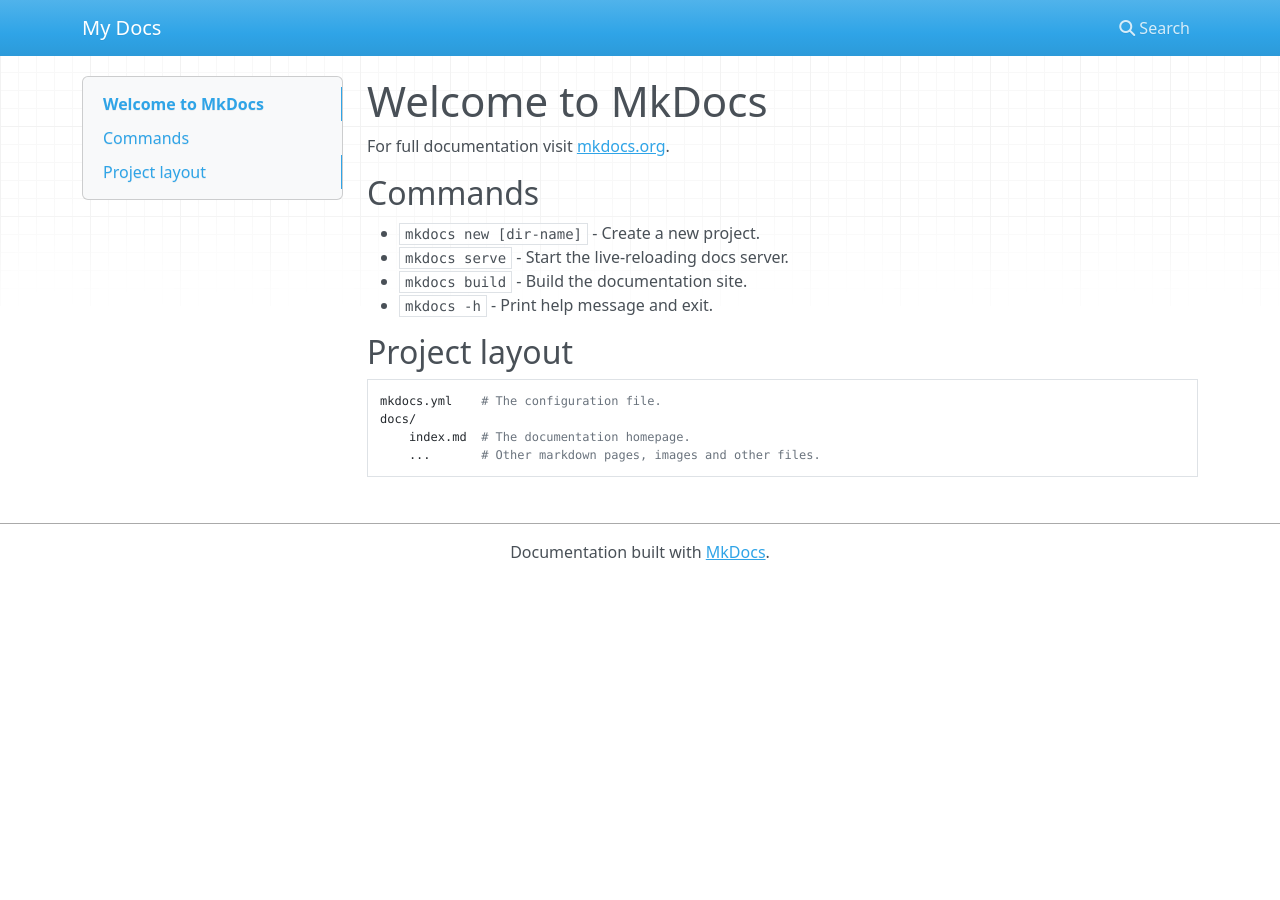
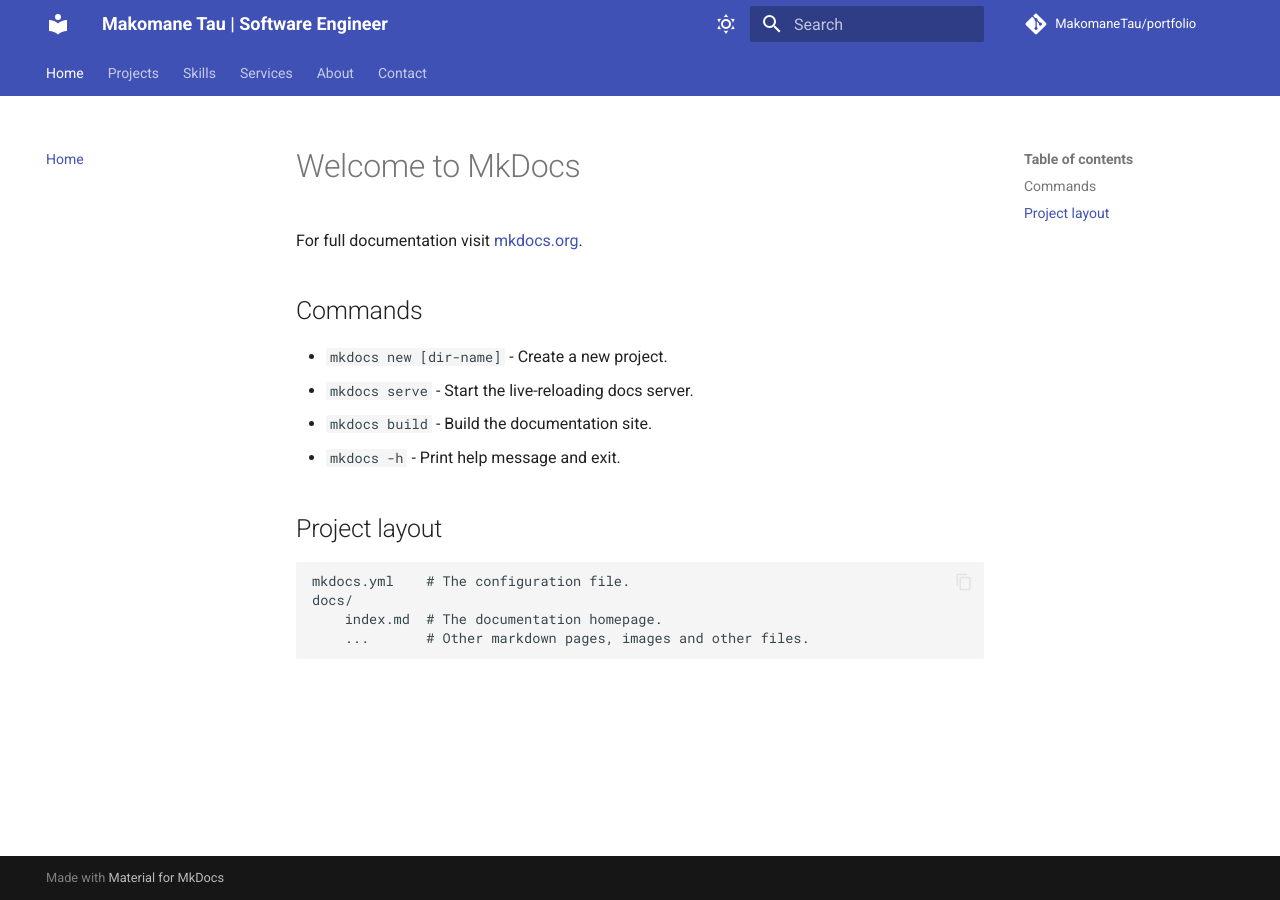
Before and after one commit to MakomaneTau/portfolio, an MkDocs documentation site: the page built from docs/index.md, in a window 1280 px wide. Built offline with MkDocs 1.6.1 and Material for MkDocs 9.7.7, drawn with Linux system fonts in a browser that asks for light colours; nearby versions of some CDN libraries; comment, search, counter and statistics services are not loaded.

Commit message:
Build MkDocs portfolio

```diff
--- a/mkdocs.yml
+++ b/mkdocs.yml
@@ -1 +1,44 @@
-site_name: My Docs
+site_name: Makomane Tau | Software Engineer
+site_description: Software engineering portfolio showcasing full-stack applications, business tools, APIs and e-commerce solutions.
+site_url: https://makomanetau.github.io/portfolio/
+repo_url: https://github.com/MakomaneTau/portfolio
+repo_name: MakomaneTau/portfolio
+theme:
+  name: material
+  features:
+    - navigation.tabs
+    - navigation.sections
+    - navigation.top
+    - search.highlight
+    - content.code.copy
+  palette:
+    - media: "(prefers-color-scheme: light)"
+      scheme: default
+      toggle:
+        icon: material/weather-sunny
+        name: Switch to dark mode
+    - media: "(prefers-color-scheme: dark)"
+      scheme: slate
+      toggle:
+        icon: material/weather-night
+        name: Switch to light mode
+markdown_extensions:
+  - admonition
+  - attr_list
+  - tables
+  - pymdownx.highlight
+  - pymdownx.superfences
+  - pymdownx.tabbed
+  - pymdownx.details
+nav:
+  - Home: index.md
+  - Projects:
+      - Overview: projects/index.md
+      - Marketplace: projects/marketplace.md
+      - GlobeTalk: projects/globetalk.md
+      - Invoice Generator: projects/invoice-generator.md
+      - Real Is Rare Apparel: projects/real-is-rare.md
+  - Skills: skills.md
+  - Services: services.md
+  - About: about.md
+  - Contact: contact.md
```
